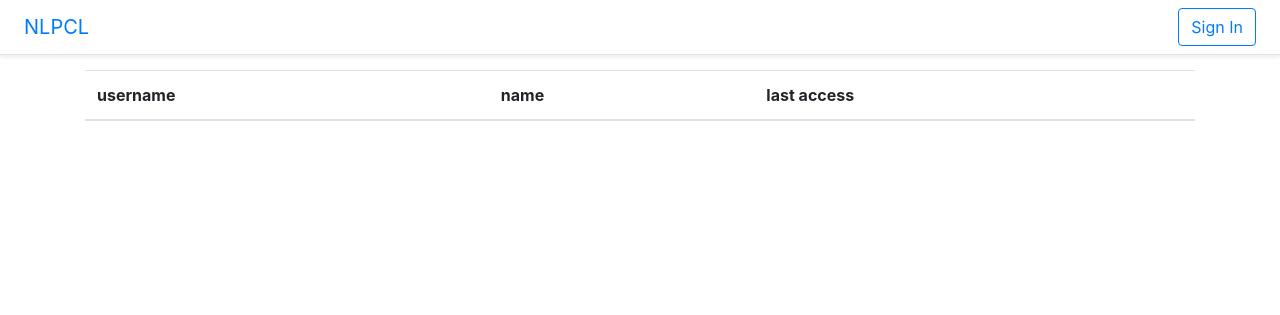
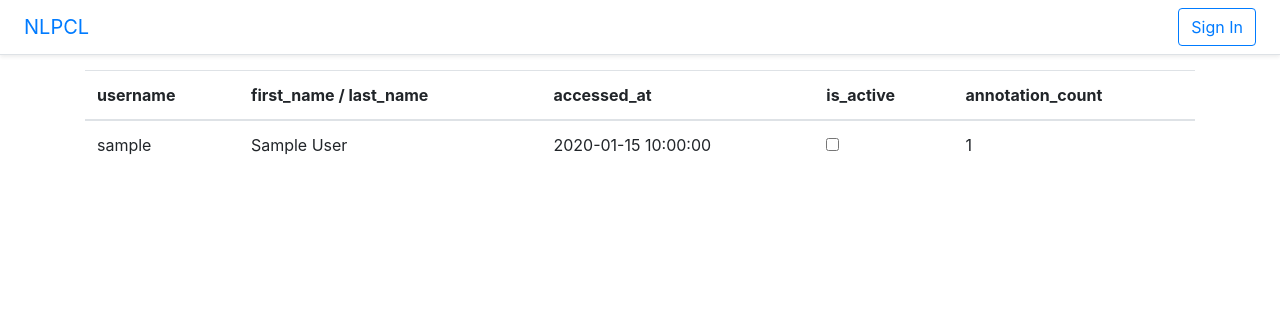
Before and after one commit to soohyunr/annotation-tool, a Flask app: template templates/users.html in a window 1280 px wide. Shown: the top 315 px of the page. Run offline with Flask 2, Linux system fonts and the light colour scheme; the template is opened without the code that fills it: most values are stand-ins (such as "Sample title", 1, 10 or a date in 2020); lists and menus that the app fills with data are empty; some libraries are stand-ins or nearby versions.

Commit message:
Added user management page and api

```diff
--- a/app.py
+++ b/app.py
@@ -1,4 +1,4 @@
-import os, sys
+import os, sys, datetime
 from flask import Flask, session, g, request, render_template
 from flask_mongoengine import MongoEngine
 import sentry_sdk
@@ -30,10 +30,14 @@ def before_request():
     if 'username' not in session:
         g.user = None
     else:
-        g.user = User.objects.get(username=session['username'])
+        user = User.objects.get(username=session['username'])
+        user.accessed_at = datetime.datetime.now
+        user.save()
+        g.user = user
 
 
 app.add_url_rule('/', view_func=views.index_page, methods=['GET'])
+app.add_url_rule('/403', view_func=views.page_403, methods=['GET'])
 app.add_url_rule('/users', view_func=views.users_page, methods=['GET'])
 app.add_url_rule('/login', view_func=views.login_page, methods=['GET'])
 app.add_url_rule('/signup', view_func=views.signup_page, methods=['GET'])
@@ -42,6 +46,7 @@ app.add_url_rule('/doc/<doc_id>', view_func=views.doc_page, methods=['GET'])
 
 app.add_url_rule('/api/login', view_func=views.post_login, methods=['POST'])
 app.add_url_rule('/api/signup', view_func=views.post_signup, methods=['POST'])
+app.add_url_rule('/api/user/<user_id>/active', view_func=views.put_user_active, methods=['PUT'])
 app.add_url_rule('/api/doc/<doc_id>', view_func=views.get_doc, methods=['GET'])
 app.add_url_rule('/api/doc/<doc_id>/annotation', view_func=views.get_annotation, methods=['GET'])
 app.add_url_rule('/api/annotation', view_func=views.post_annotation, methods=['POST'])
--- a/decorator.py
+++ b/decorator.py
@@ -7,9 +7,9 @@ def login_required(f):
     @wraps(f)
     def decorated_function(*args, **kwargs):
         if g.user is None:
-            return redirect(url_for('/login'))
+            return redirect('/login')
         if not g.user.is_active:
-            return render_template('403.html', g=g)
+            return redirect('/403')
         return f(*args, **kwargs)
 
     return decorated_function
@@ -19,7 +19,7 @@ def is_admin(f):
     @wraps(f)
     def decorated_function(*args, **kwargs):
         if g.user is None or g.user.is_admin == False:
-            return redirect(url_for('login'))
+            return redirect('/403')
         return f(*args, **kwargs)
 
     return decorated_function
--- a/models.py
+++ b/models.py
@@ -55,6 +55,7 @@ class User(db.Document):
     is_active = db.BooleanField(default=False)
     is_admin = db.BooleanField(default=False)
     created_at = db.DateTimeField(default=datetime.datetime.now)
+    accessed_at = db.DateTimeField(default=datetime.datetime.now)
 
     def set_password(self, password):
         self.salt = uuid.uuid4().hex
--- a/templates/base/navbar.html
+++ b/templates/base/navbar.html
@@ -16,8 +16,10 @@
             Menu
         </button>
         <div class="dropdown-menu dropdown-menu-right">
-            <!--<a class="dropdown-item" href="#">Something else here</a>-->
-            <!--<div class="dropdown-divider"></div>-->
+            {% if g.user.is_admin %}
+            <a class="dropdown-item" href="/users">User Management</a>
+            <div class="dropdown-divider"></div>
+            {% endif %}
             <a class="dropdown-item" href="/logout">Log Out</a>
         </div>
     </div>
--- a/templates/users.html
+++ b/templates/users.html
@@ -14,18 +14,39 @@
         <thead>
         <tr>
             <th>username</th>
-            <th>name</th>
-            <th>last access</th>
+            <th>first_name / last_name</th>
+            <th>accessed_at</th>
+            <th>is_active</th>
+            <th>annotation_count</th>
         </tr>
         </thead>
         <tbody>
         {% for user in users %}
         <tr>
             <td>
-
+                {{user.username}}
+                {% if user.is_admin %} (admin) {% endif %}
             </td>
             <td>
-
+                {{user.first_name}} {{user.last_name}}
+            </td>
+            <td>
+                {{user.accessed_at}}
+            </td>
+            <td>
+                <div class="form-check">
+                    <input
+                            class="form-check-input position-static"
+                            type="checkbox"
+                            id="{{user.id}}"
+                            value=""
+                            {% if user.is_active or user.is_admin %} checked="" {% endif %}
+                            {% if user.is_admin %} disabled="" {% endif %}
+                    >
+                </div>
+            </td>
+            <td>
+                {{user.annotation_count}}
             </td>
         </tr>
         {% endfor %}
@@ -33,5 +54,36 @@
     </table>
 </div>
 {% include 'base/script.html' %}
+<script>
+  $(document).ready(function () {
+    $("input[type='checkbox']").change(function () {
+      let is_active = null;
+      let user_id = $(this).attr('id');
+
+      if ($(this).is(":checked")) {
+        is_active = true;
+      } else {
+        is_active = false;
+      }
+
+      $.ajax({
+        url: '/api/user/' + user_id + '/active',
+        contentType: 'application/json',
+        type: 'PUT',
+        data: JSON.stringify({
+          is_active: is_active,
+        }),
+      }).done(function () {
+        location.reload()
+      }).fail(function () {
+        swal({
+          title: '',
+          text: 'Permission error. Try again',
+          type: 'error',
+        });
+      })
+    });
+  });
+</script>
 </body>
 </html>
```
Also changed, not shown: views.py (+21 -3 lines).
